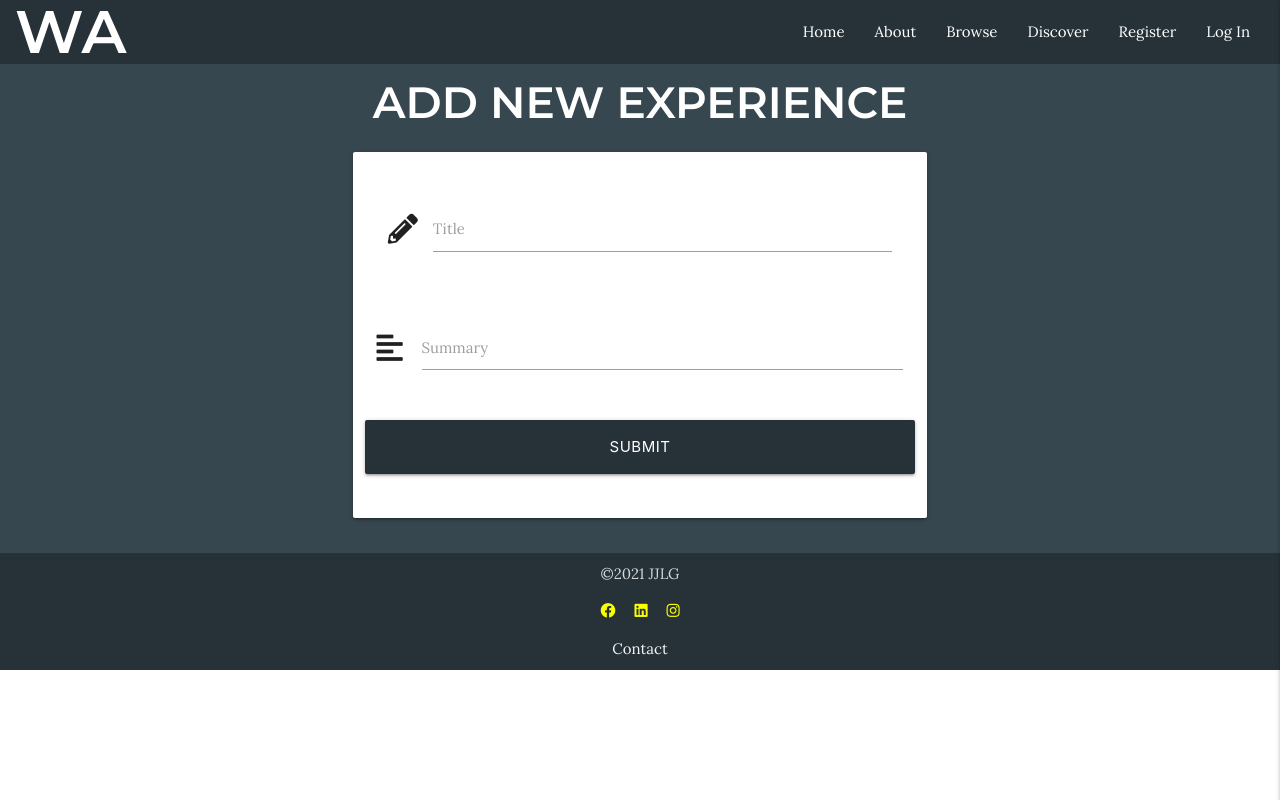
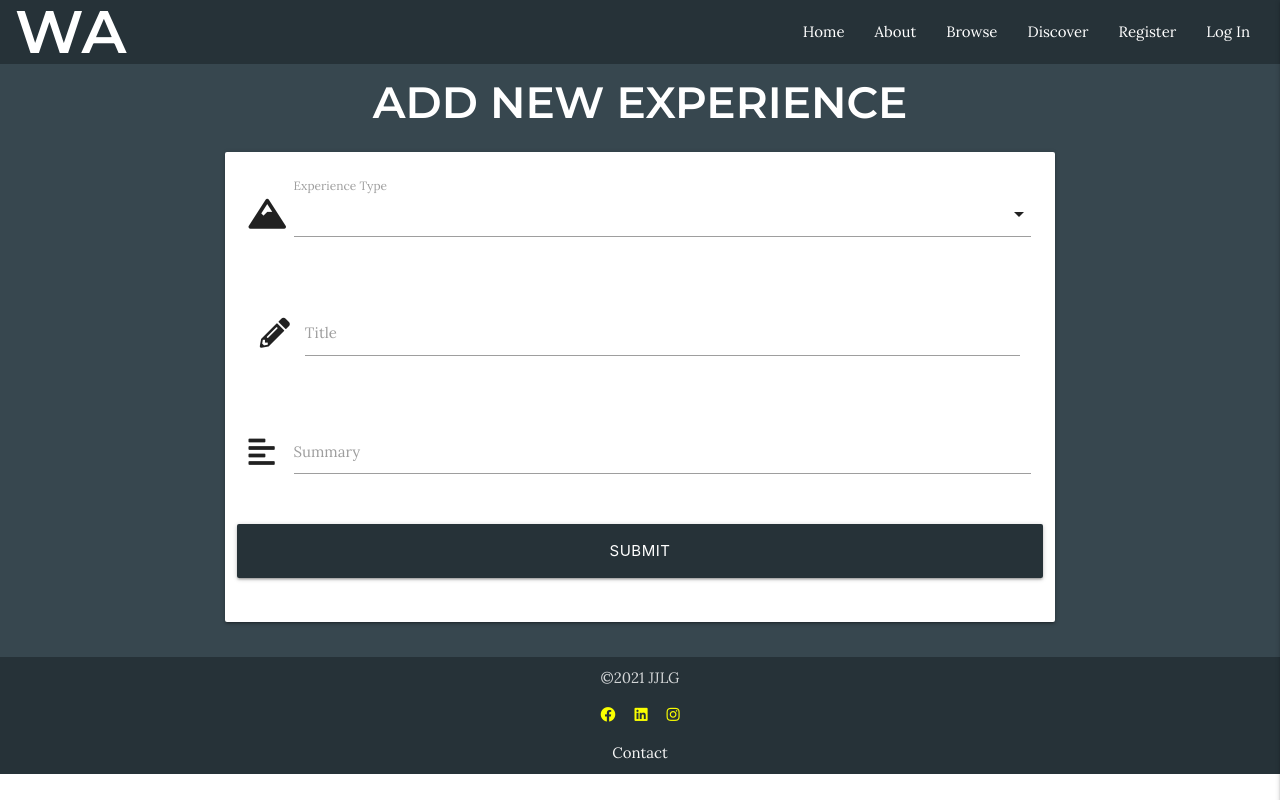
Before and after one commit to jjlg90/Wild-Argentina, a Flask app: page /add_experience in a window 1280 px wide. Run offline with Flask 2, Linux system fonts and the light colour scheme; data that the repository does not hold is empty; some libraries are stand-ins or nearby versions.

Commit message:
Add Experience Type dropdown

```diff
--- a/app.py
+++ b/app.py
@@ -106,7 +106,8 @@ def logout():
 
 @app.route("/add_experience")
 def add_experience():
-    return render_template("add_experience.html")
+    categories = mongo.db.categories.find().sort("category_name", 1)
+    return render_template("add_experience.html", categories=categories)
 
 
 if __name__ == "__main__":
--- a/static/js/script.js
+++ b/static/js/script.js
@@ -2,4 +2,5 @@
     $('.sidenav').sidenav({edge: "right"});
     $('.slider').slider({height: 600,});
     $('.datepicker').datepicker();
+    $('select').formSelect();
   });
--- a/templates/add_experience.html
+++ b/templates/add_experience.html
@@ -2,18 +2,29 @@
 {% block content %}
 
 <h3 class="bold-header center-align white-text mar-t">ADD NEW EXPERIENCE</h3>
-<div class="container">
 
 
     <div class="row mar-b">
         <form class="col s12 m8 offset-m2" method="POST" action="">
             <div class="card-panel">
                 <div class="row">
+                     <div class="input-field col s12">
+                         <i class="fas fa-mountain prefix"></i>
+                         <select id="category_name" name="category_name" class="validate" required>
+                             <option value="" disabled selected></option>
+                             {% for category in categories %}
+                                 <option value="{{ category.category_name }}">{{ category.category_name }}</option>
+                             {% endfor %}
+                         </select>
+                         <label for="category_name">Experience Type</label>
+                     </div>
+                     </div>
+                <div class="row">
                     <div class="input-field col s12">
                         <div class="input-field col s12">
                             <i class="fas fa-pencil-alt prefix"></i>
                             <input id="experience_name" name="experience_name" type="text" minlength="6" max="25"
-                                class="materialize-textarea validate white-text" required>
+                                class="materialize-textarea validate" required>
                             <label for="experience_name">Title</label>
                         </div>
                     </div>
@@ -23,7 +34,7 @@
                     <div class="input-field col s12">
                         <i class="fas fa-align-left prefix"></i>
                         <textarea id="experience_description" name="experience_description" minlength="20" max="100"
-                            class="materialize-textarea white-text" required></textarea>
+                            class="materialize-textarea" required></textarea>
                         <label for="experience_description">Summary</label>
                     </div>
                 </div>
@@ -36,6 +47,6 @@
             </div>
         </form>
     </div>
-</div>
+
 
 {% endblock %}
```
